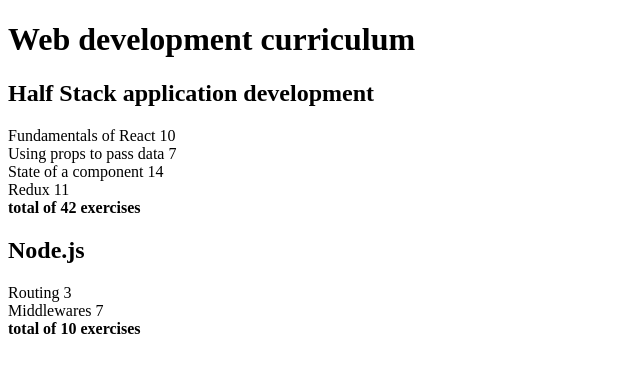
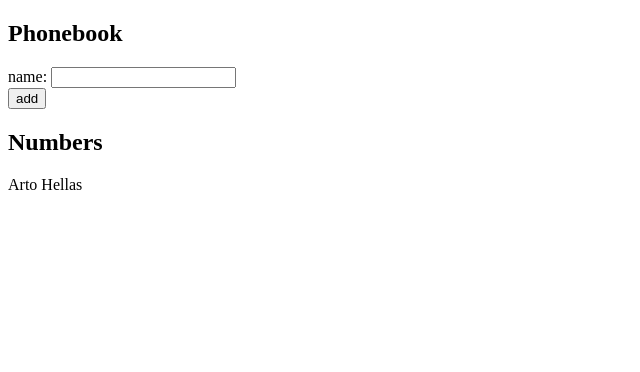
Before and after one commit to Barnab1/Full-Stack-Open, a React (Vite) app in the folder part2/: page / in a window 1280 px wide. Shown: the top 372 px of the page, without its empty margins (0-640 px from the left). Built offline with nearby package versions, Linux system fonts and the light colour scheme.

Commit message:
Did the exercise 2.6 of part2

```diff
--- a/part2/src/App.jsx
+++ b/part2/src/App.jsx
@@ -1,57 +1,52 @@
-import Course from './components/Course.jsx';
-
-
+import { useState } from 'react'
 
 const App = () => {
-  const course = [
-    {
-    name: 'Half Stack application development',
-    parts: [
-      {
-        name: 'Fundamentals of React',
-        exercises: 10,
-        id:1
-      },
-      {
-        name: 'Using props to pass data',
-        exercises: 7,
-        id:2
-      },
-      {
-        name: 'State of a component',
-        exercises: 14,
-        id:3
-      },
-      {
-          name: 'Redux',
-          exercises: 11,
-          id: 4
-      }
+  const [persons, setPersons] = useState([
+    { name: 'Arto Hellas'},
 
-    ]
-  },
-  {
-      name: 'Node.js',
-      id: 2,
-      parts: [
-        {
-          name: 'Routing',
-          exercises: 3,
-          id: 1
-        },
-        {
-          name: 'Middlewares',
-          exercises: 7,
-          id: 2
-        }
-      ]
+  ])
+  const [newName, setNewName] = useState('');
+
+  const handleNewName = (event)=>{
+    console.log(event.target.value);
+    setNewName(event.target.value);
+  }
+
+  const addName = (event)=>{
+  event.preventDefault();
+  const newNameObj = {
+    name: newName
+  }
+  setPersons(persons.concat(newNameObj));
+  setNewName('');
   }
 
 
+  return (
+    <div>
+      <h2>Phonebook</h2>
 
-  ]
+      <form>
 
-  return <Course course={course}/>
+        <div>
+          name: <input type="text" value={newName} onChange={handleNewName}/>
+        </div>
+
+        <div>
+          <button type="submit" onClick={addName}>add</button>
+        </div>
+
+      </form>
+
+      <h2>Numbers</h2>
+        {
+        persons.map(person =>
+          <p key={person.name}>{person.name}</p>
+        )
+        }
+    </div>
+  )
 }
 
+
 export default App ;
```
